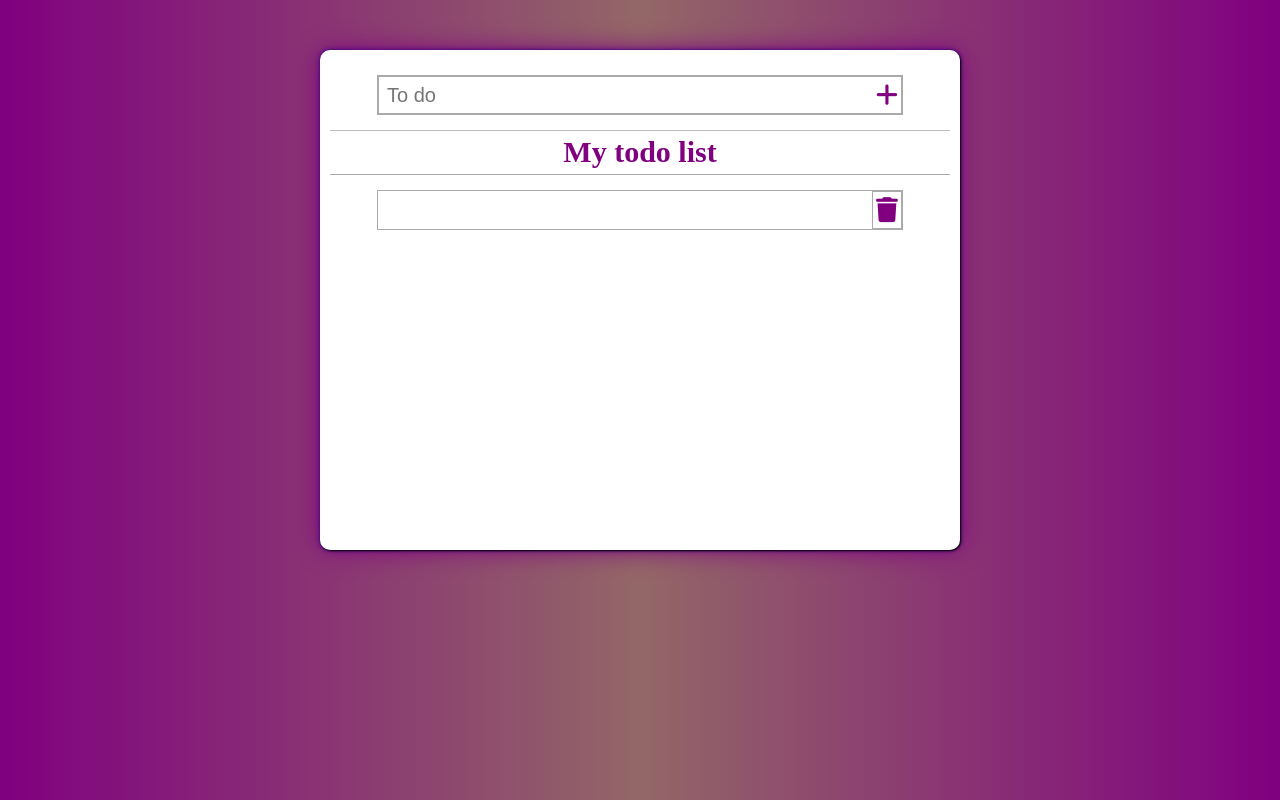
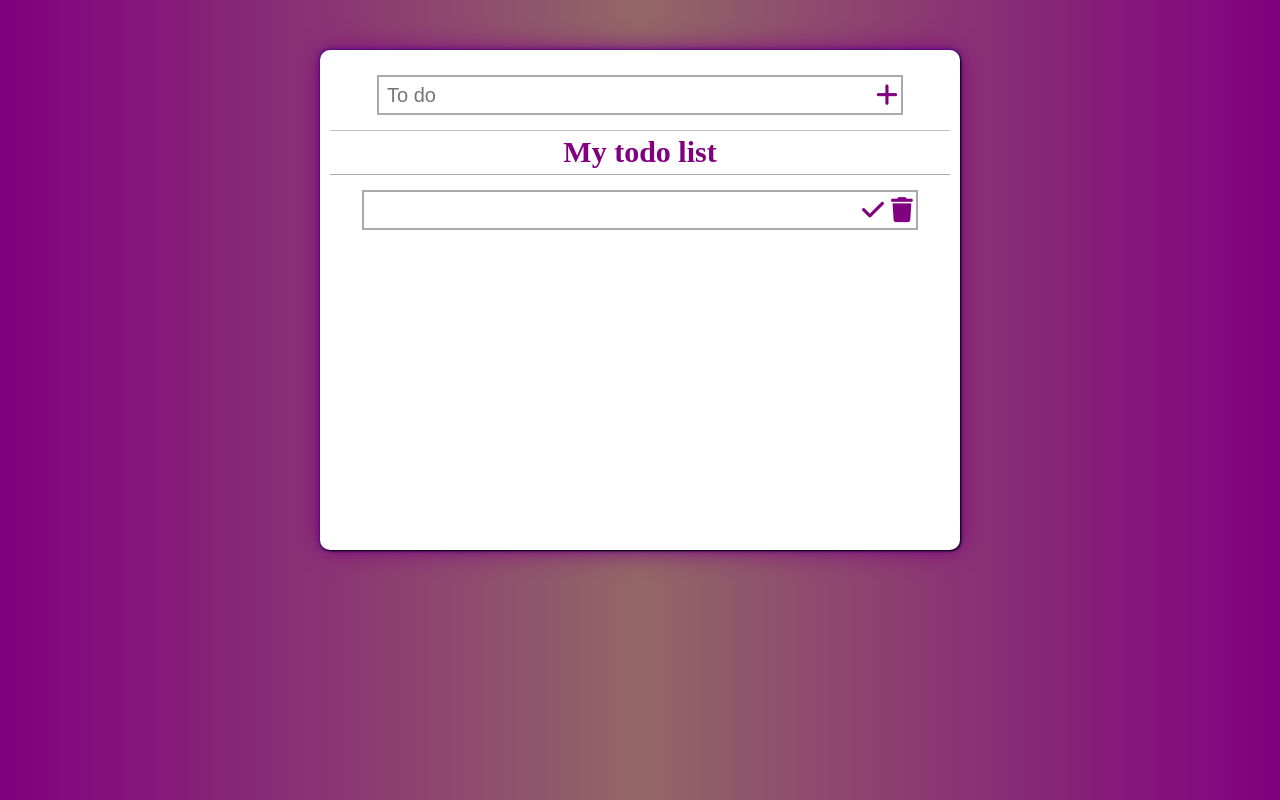
Before and after one commit to Ajlag/todo-lisJS, a plain HTML site: page index.html in a window 1280 px wide. Both pictures are taken after a click on the button 888 px from the left and 95 px from the top of the page. Drawn offline with Linux system fonts and the light colour scheme.

Commit message:
Check button

```diff
--- a/app.js
+++ b/app.js
@@ -14,10 +14,17 @@ button.addEventListener("click", () => {
   deleteButt = document.createElement("button");
   deleteButt.className = "deleteBtn";
 
+  checkBtn = document.createElement("button");
+  checkBtn.className = "checkBtn";
   i = document.createElement("i");
+  ic = document.createElement("i");
+
+  ic.className = "fa-solid fa-check";
   i.className = "fas fa-trash";
   deleteButt.appendChild(i);
+  checkBtn.appendChild(ic);
   divGroup.appendChild(li);
+  divGroup.appendChild(checkBtn);
   divGroup.appendChild(deleteButt);
   input.value = "";
 
@@ -27,4 +34,12 @@ button.addEventListener("click", () => {
     const brisi = todo.parentElement;
     brisi.remove();
   });
+
+  checkBtn.addEventListener("click", (e) => {
+    const item = e.target;
+    const todo = item.parentElement;
+    const precrtaj = todo.parentElement;
+    precrtaj.style.textDecoration = "line-through";
+    precrtaj.style.color = "gray";
+  });
 });
--- a/style.css
+++ b/style.css
@@ -54,10 +54,10 @@ body {
 }
 
 #submit,
-.deleteBtn {
+.deleteBtn,
+.checkBtn {
   width: 30px;
   height: 40px;
-  border: none;
   font-size: 25px;
   font-weight: 800;
   background-color: white;
@@ -66,11 +66,17 @@ body {
   border-left: none;
 }
 
-.deleteBtn {
+.deleteBtn,
+.checkBtn {
   margin-top: 5px;
 }
+
+.checkBtn {
+  border-right: none;
+}
 #submit:hover,
-.deleteBtn:hover {
+.deleteBtn:hover,
+.checkBtn:hover {
   border-color: dodgerblue;
   box-shadow: 0 0 8px 0 dodgerblue;
 }
@@ -102,11 +108,12 @@ body {
 .item {
   width: 80%;
   height: 40px;
-  border: 1px solid #aaa;
+  border: 2px solid #aaa;
   font-size: 25px;
   padding: 5px;
   margin-top: 5px;
   background-color: white;
+  border-right: none;
 }
 
 .item:hover {
```
